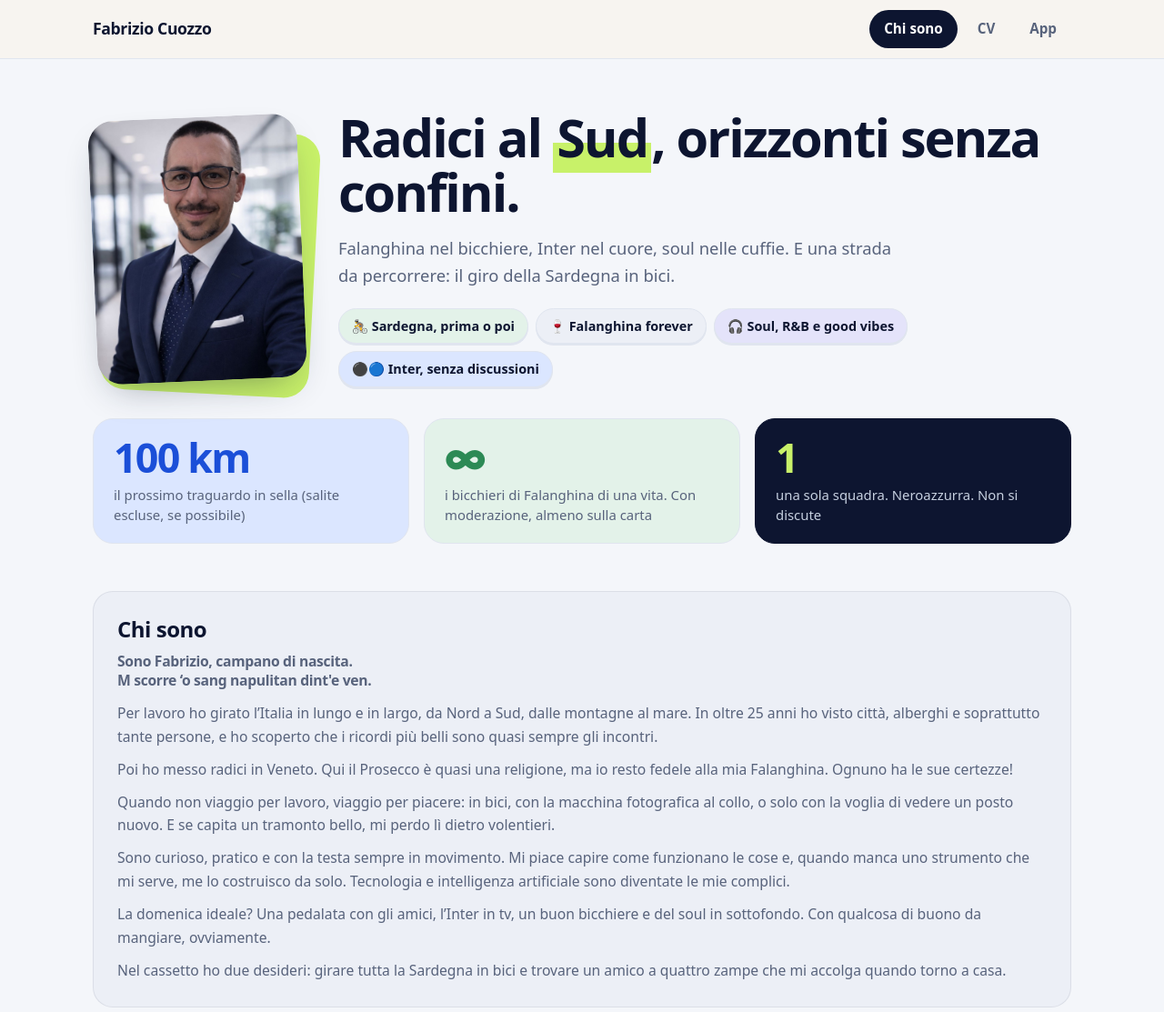
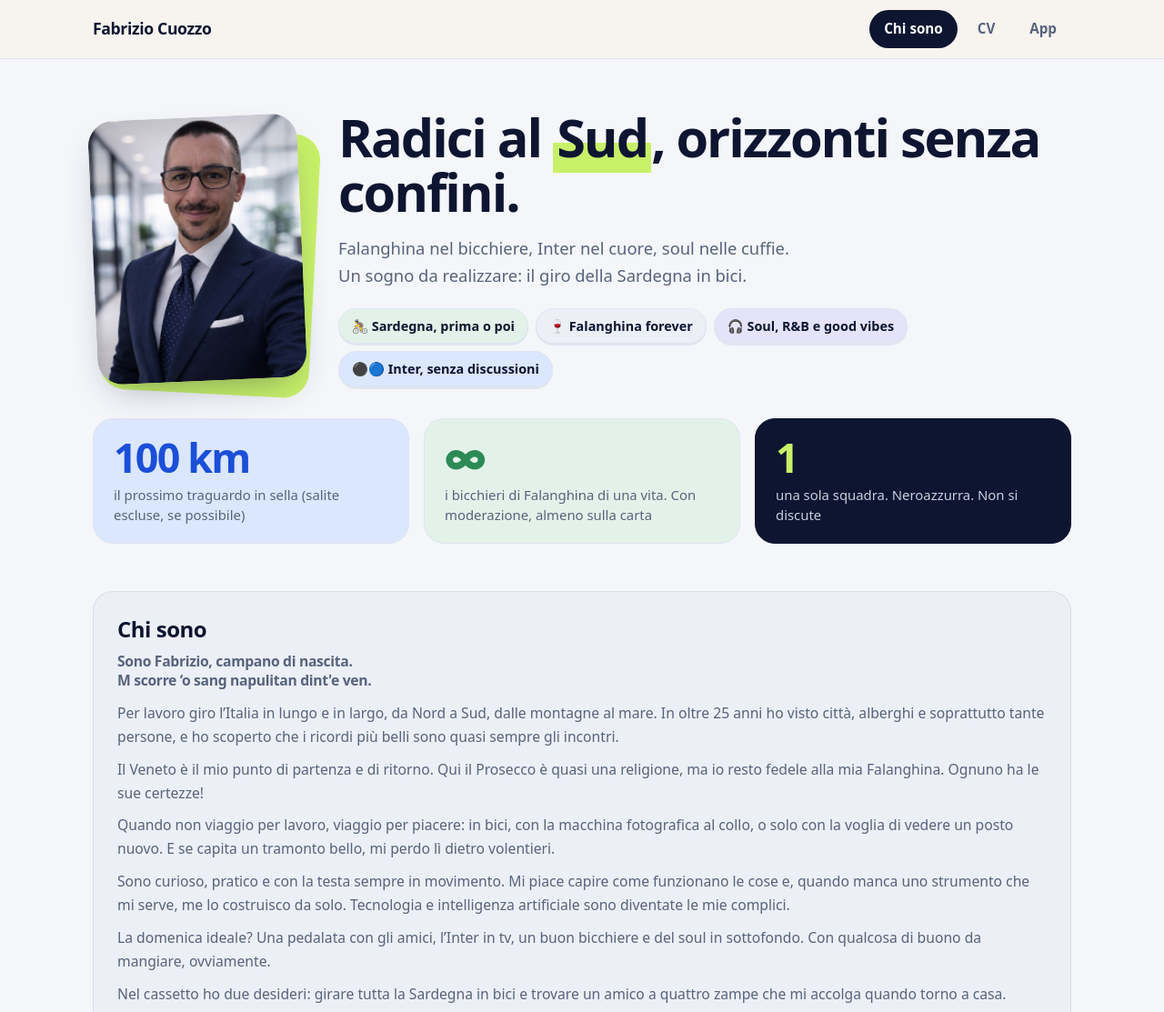
Before and after one commit to fabriziocuozzo/fabriziocuozzo.github.io, a plain HTML site: page index.html in a window 1280 px wide. Shown: the top 1113 px of the page at 91% size. Drawn offline with Linux system fonts and the light colour scheme.

Commit message:
Home: correzioni ai testi
Co-Authored-By: Claude Sonnet 5.5 <noreply@anthropic.com>

```diff
--- a/index.html
+++ b/index.html
@@ -145,7 +145,7 @@ footer a{color:var(--blue);font-weight:600}
     <div>
 
       <h1>Radici al <span class="hl">Sud</span>, orizzonti <span class="hl2">senza confini.</span></h1>
-      <p class="lead">Falanghina nel bicchiere, Inter nel cuore, soul nelle cuffie. E una strada da percorrere: il giro della Sardegna in bici.</p>
+      <p class="lead">Falanghina nel bicchiere, Inter nel cuore, soul nelle cuffie.<br>Un sogno da realizzare: il giro della Sardegna in bici.</p>
       <div class="chips">
         <span class="chip">🚴 Sardegna, prima o poi</span>
         <span class="chip">🍷 Falanghina forever</span>
@@ -169,8 +169,8 @@ footer a{color:var(--blue);font-weight:600}
     <div class="card w6 about t-sand">
       <h3>Chi sono</h3>
       <p class="quote">Sono Fabrizio, campano di nascita.<br>M scorre ‘o sang napulitan dint'e ven.</p>
-      <p>Per lavoro ho girato l’Italia in lungo e in largo, da Nord a Sud, dalle montagne al mare. In oltre 25 anni ho visto città, alberghi e soprattutto tante persone, e ho scoperto che i ricordi più belli sono quasi sempre gli incontri.</p>
-      <p>Poi ho messo radici in Veneto. Qui il Prosecco è quasi una religione, ma io resto fedele alla mia Falanghina. Ognuno ha le sue certezze!</p>
+      <p>Per lavoro giro l’Italia in lungo e in largo, da Nord a Sud, dalle montagne al mare. In oltre 25 anni ho visto città, alberghi e soprattutto tante persone, e ho scoperto che i ricordi più belli sono quasi sempre gli incontri.</p>
+      <p>Il Veneto è il mio punto di partenza e di ritorno. Qui il Prosecco è quasi una religione, ma io resto fedele alla mia Falanghina. Ognuno ha le sue certezze!</p>
       <p>Quando non viaggio per lavoro, viaggio per piacere: in bici, con la macchina fotografica al collo, o solo con la voglia di vedere un posto nuovo. E se capita un tramonto bello, mi perdo lì dietro volentieri.</p>
       <p>Sono curioso, pratico e con la testa sempre in movimento. Mi piace capire come funzionano le cose e, quando manca uno strumento che mi serve, me lo costruisco da solo. Tecnologia e intelligenza artificiale sono diventate le mie complici.</p>
       <p>La domenica ideale? Una pedalata con gli amici, l’Inter in tv, un buon bicchiere e del soul in sottofondo. Con qualcosa di buono da mangiare, ovviamente.</p>
```
